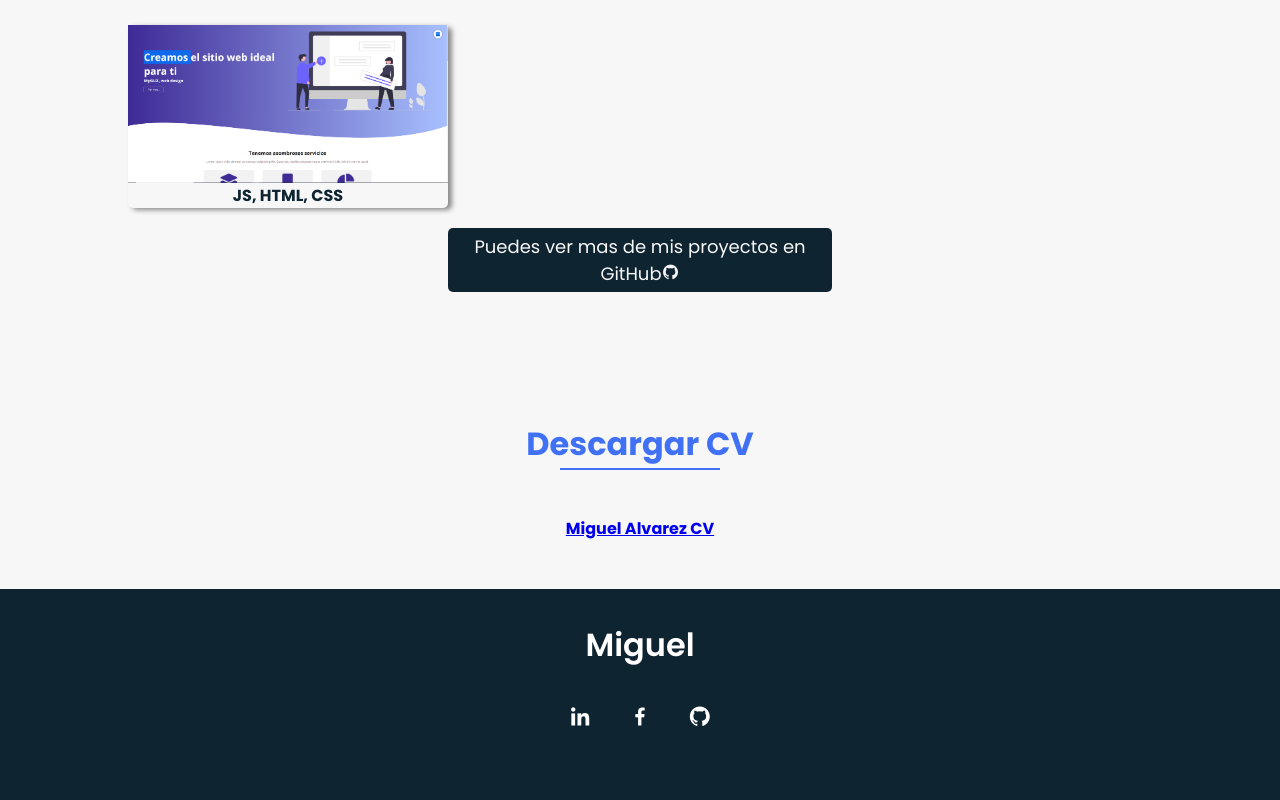
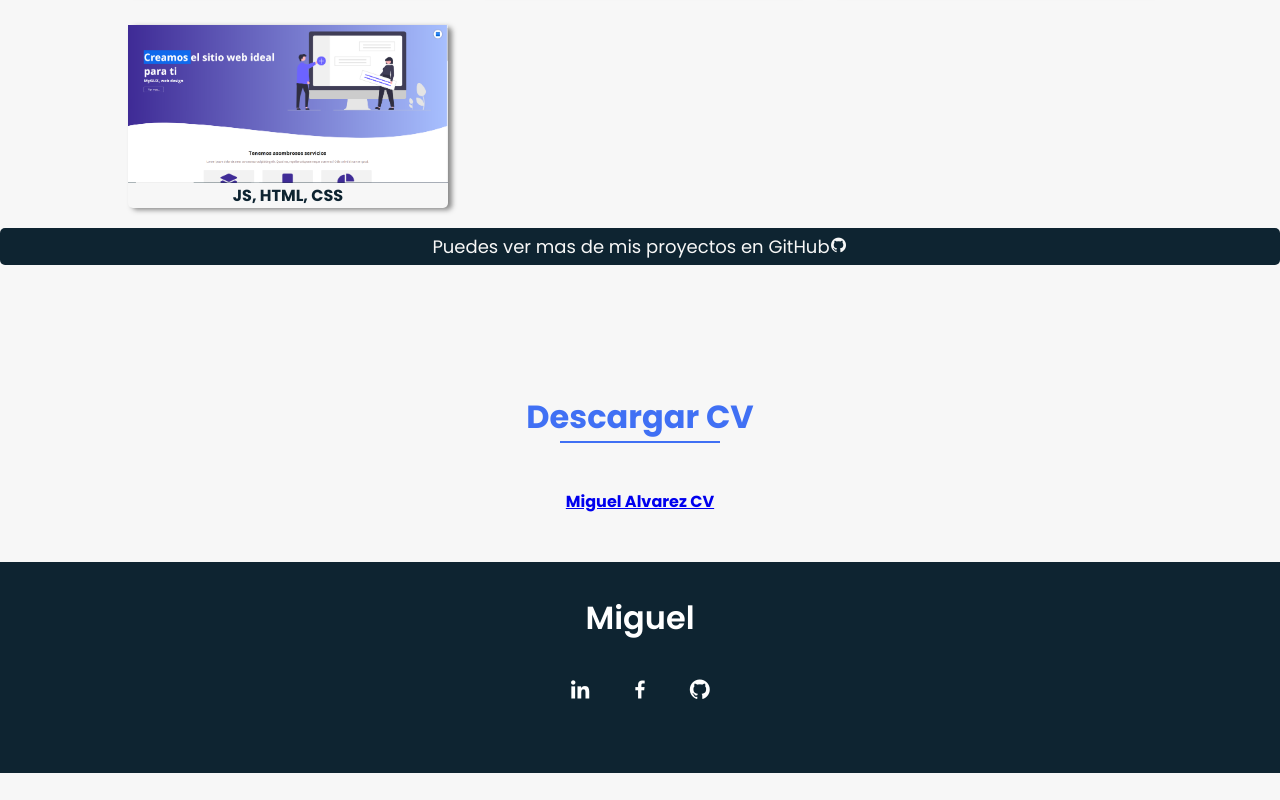
Before and after one commit to miguel-alvarez-utn2020/Mi-Portafolio, a plain HTML site: page index.html in a window 1280 px wide. Shown: the part 3059-3859 px from the top of the page. After the commit the page ends 3832 px from the top, so only its background shows below. Drawn offline with nearby package versions, Linux system fonts and the light colour scheme.

Commit message:
update portafolio

```diff
--- a/assets/css/styles.css
+++ b/assets/css/styles.css
@@ -513,3 +513,9 @@ img{
    color: #0E2431;
    background-color: #F7F7F7;
 }
+@media screen and (min-width: 768px){
+
+  .enlace-git{
+      width: 100%;
+  }
+}
```
